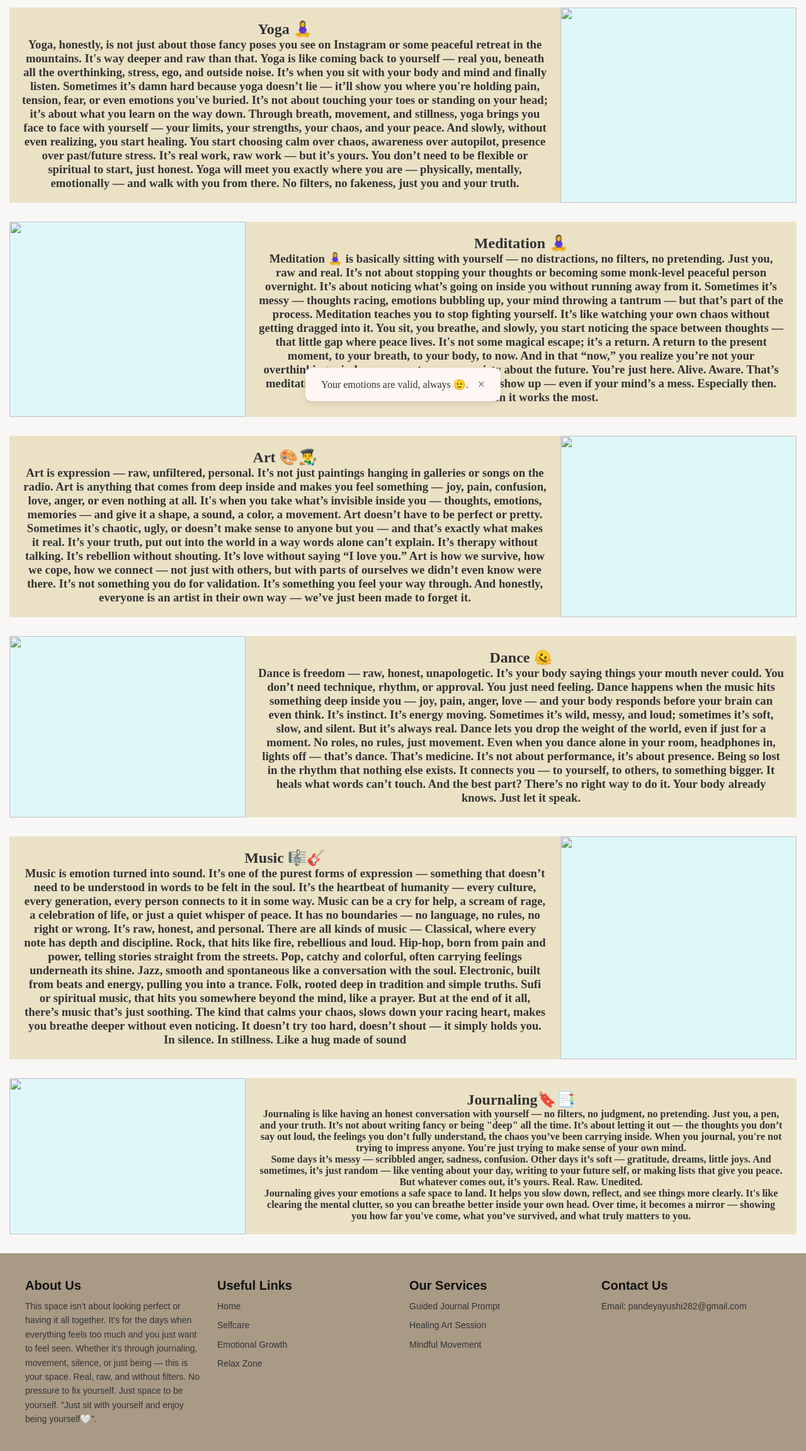
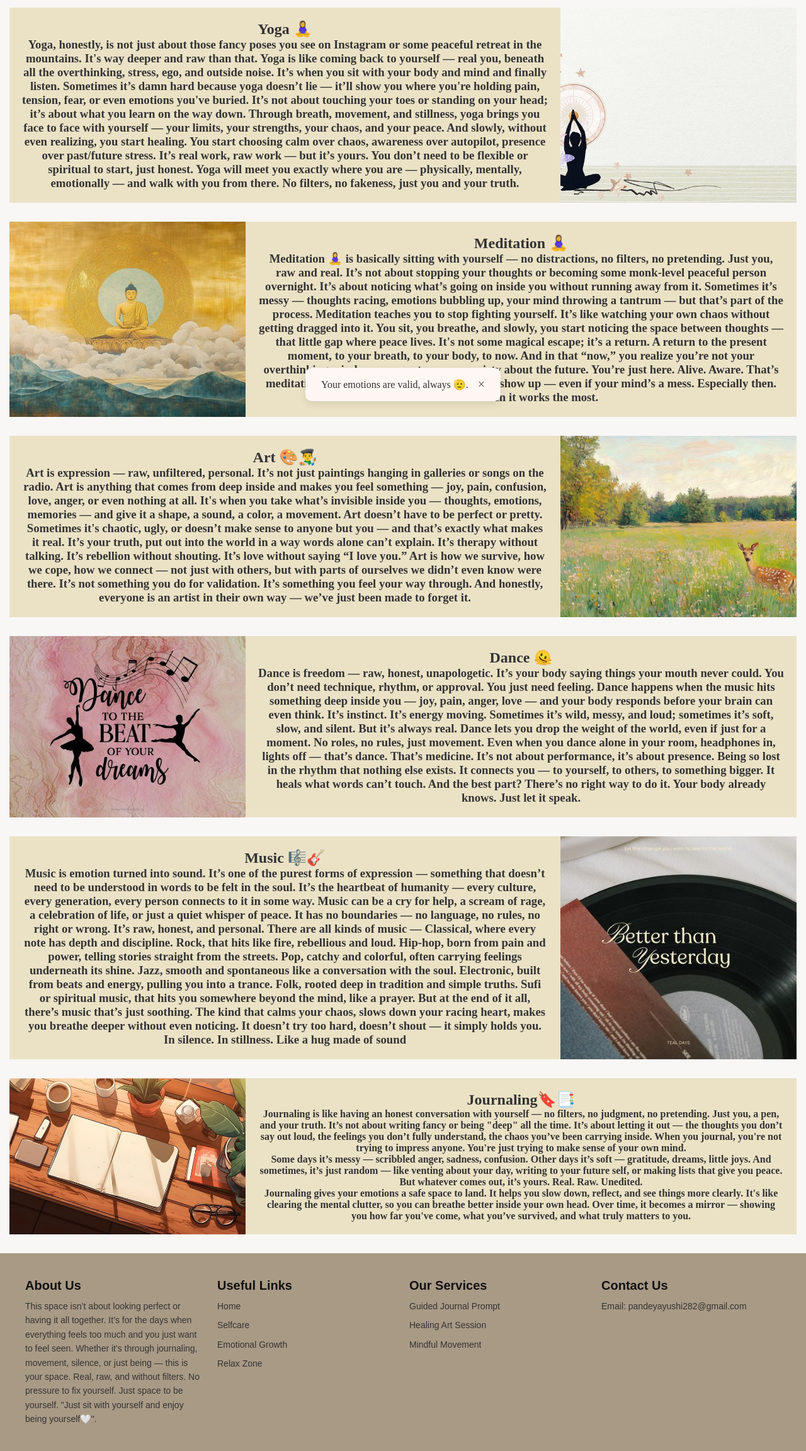
Before and after one commit to Ayushi753/NourishU--website, a plain HTML site: page Relaxzone.html in a window 1280 px wide. Shown: the part 133-2437 px from the top of the page at 63% size. Drawn offline with Linux system fonts and the light colour scheme.

Commit message:
Testing image load without renaming

```diff
--- a/Relaxzone.html
+++ b/Relaxzone.html
@@ -56,7 +56,7 @@
       <div class="image">
         <a href="https://youtu.be/FdyhENXyIQ4" target="_blank" rel="noopener noreferre">
           <img
-            src="../Selfcare/ProjectPic/Download premium image of Aesthetic meditating woman phone wallpaper by Wee about aesthetic background yoga, wallpaper iphone yoga, yoga wallpaper, lady yoga, and butterfly phone wallpaper 8917477.jpg">
+            src="ProjectPic/Download premium image of Aesthetic meditating woman phone wallpaper by Wee about aesthetic background yoga, wallpaper iphone yoga, yoga wallpaper, lady yoga, and butterfly phone wallpaper 8917477.jpg">
         </a>
       </div>
     </div>
@@ -67,7 +67,7 @@
     <div class="relaxzone-box">
       <div class=" image">
         <a href="https://youtu.be/P-8ALcF8AGE" target="_blank" rel="noopener noreferre">
-          <img src="../Selfcare/ProjectPic/56+ Bouddha Wallpapers _ Free download _ Best Collection.jpg">
+          <img src="ProjectPic/56+ Bouddha Wallpapers _ Free download _ Best Collection.jpg">
         </a>
       </div>
       <div class="right content">
@@ -116,7 +116,7 @@
       <div class="image">
         <a href="https://youtu.be/l5GpwCGO8Nc" target="_blank" rel="noopener noreferre">
           <img
-            src="../Selfcare/ProjectPic/Deer in Bloom.jpg">
+            src="ProjectPic/Deer in Bloom.jpg">
         </a>
       </div>
 
@@ -128,7 +128,7 @@
     <div class="relaxzone-box">
       <div class=" image">
         <a href="https://youtu.be/Vv3h0ifpB84" target="_blank" rel="noopener noreferre">
-          <img src="../Selfcare/ProjectPic/Dance to the beat of YOUR dreams.jpg">
+          <img src="ProjectPic/Dance to the beat of YOUR dreams.jpg">
         </a>
       </div>
       <div class="right content">
@@ -177,7 +177,7 @@
 
       <div class="image">
         <a href="https://youtu.be/HeRus3NVbwE" target="_blank" rel="noopener noreferre">
-          <img src="../Selfcare/ProjectPic/download (9).jpg">
+          <img src="ProjectPic/download (9).jpg">
         </a>
       </div>
     </div>
@@ -188,7 +188,7 @@
     <div class="relaxzone-box">
       <div class=" image">
         <a href="https://youtu.be/ym6OYelD5fA" target="_blank" rel="noopener noreferre">
-          <img src="../Selfcare/ProjectPic/lofi 21.jpg">
+          <img src="ProjectPic/lofi 21.jpg">
         </a>
       </div>
       <div class="right content">
```
Also changed, not shown: Emotional Growth.html (+2 -2 lines), Selfcare.html (+1 -1 lines), index.html (+5 -5 lines).
